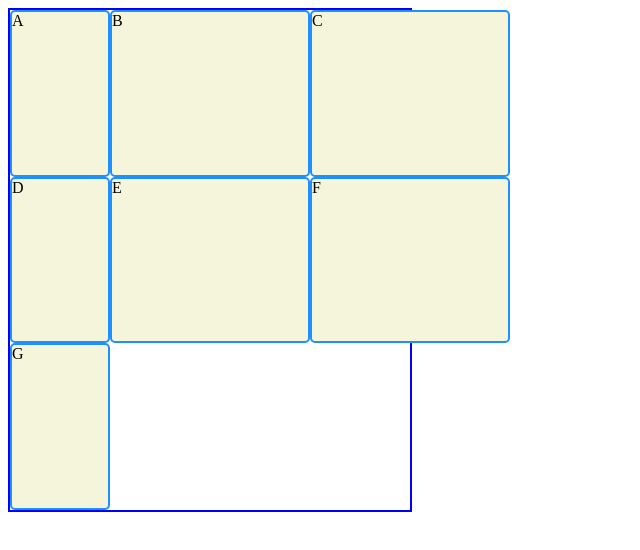
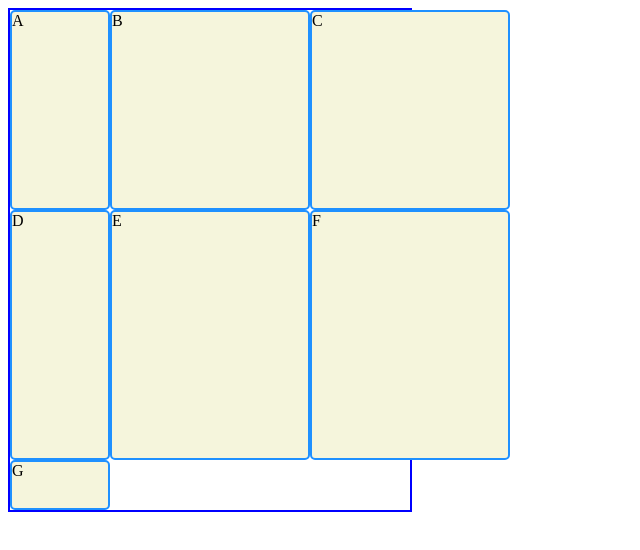
Before and after one commit to ericzprice/TG-Pre-Work, a plain HTML site: page index.html in a window 1280 px wide. Shown: the whole page, without its empty margins (0-640 px from the left). Drawn offline with Linux system fonts and the light colour scheme.

Commit message:
Grid Essentials: Creating Rows

```diff
--- a/style.css
+++ b/style.css
@@ -1,4 +1,4 @@
-/* Grid Essentials: Creating Columns */
+/* Grid Essentials: Creating Rows */
 
 .grid {
   border: 2px blue solid;
@@ -6,6 +6,7 @@
   height: 500px;
   display: grid;
   grid-template-columns: 100px 50% 200px;
+  grid-template-rows: 40% 50% 50px;
 }
 
 .box {
@@ -14,4 +15,4 @@
   border-radius: 5px;
   border: 2px dodgerblue solid;
 }
-/* End Grid Essentials: Creating Columns */
+/* End Grid Essentials: Creating Rows */
```
Also changed, not shown: index.html (+2 -2 lines).
